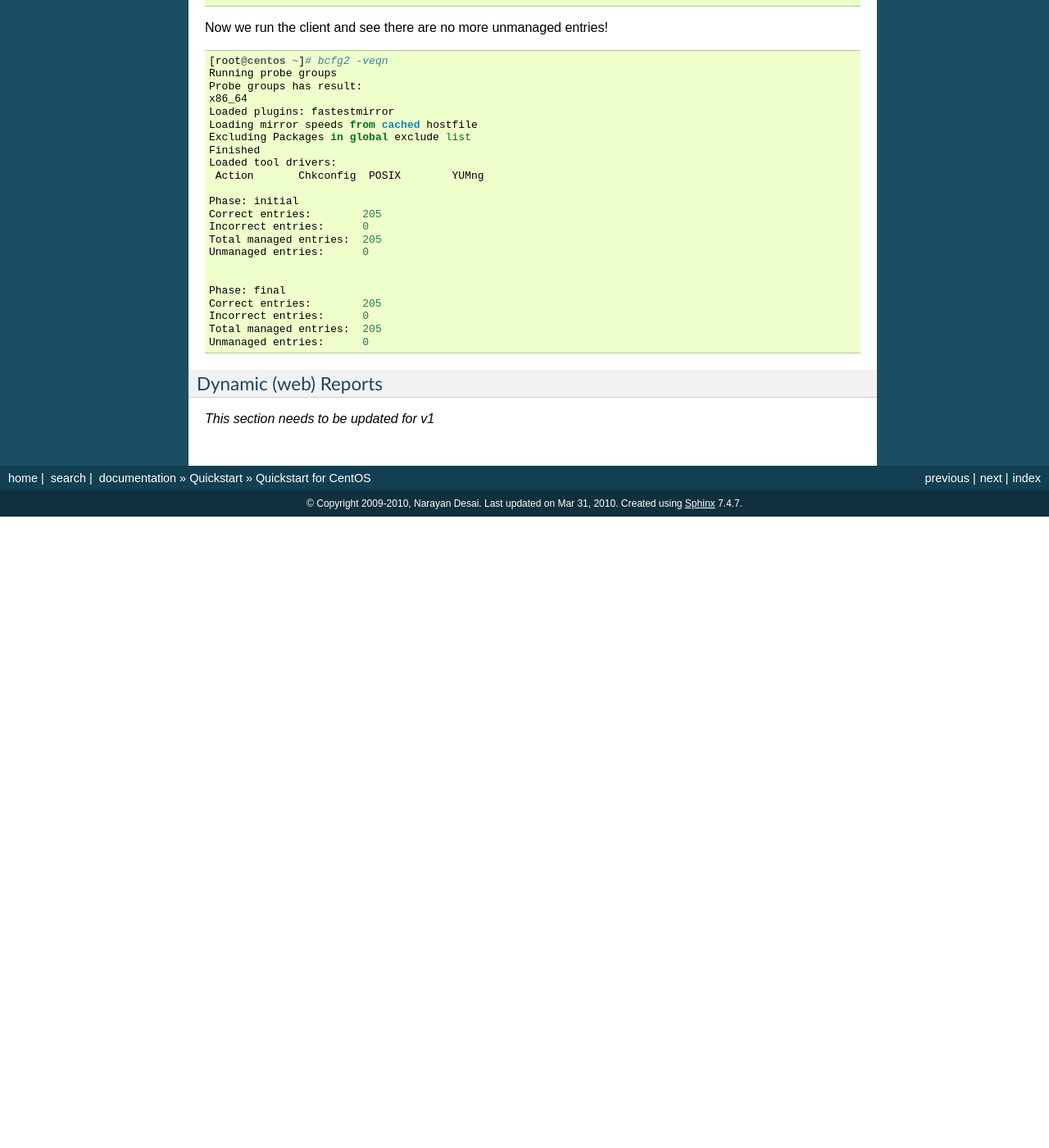
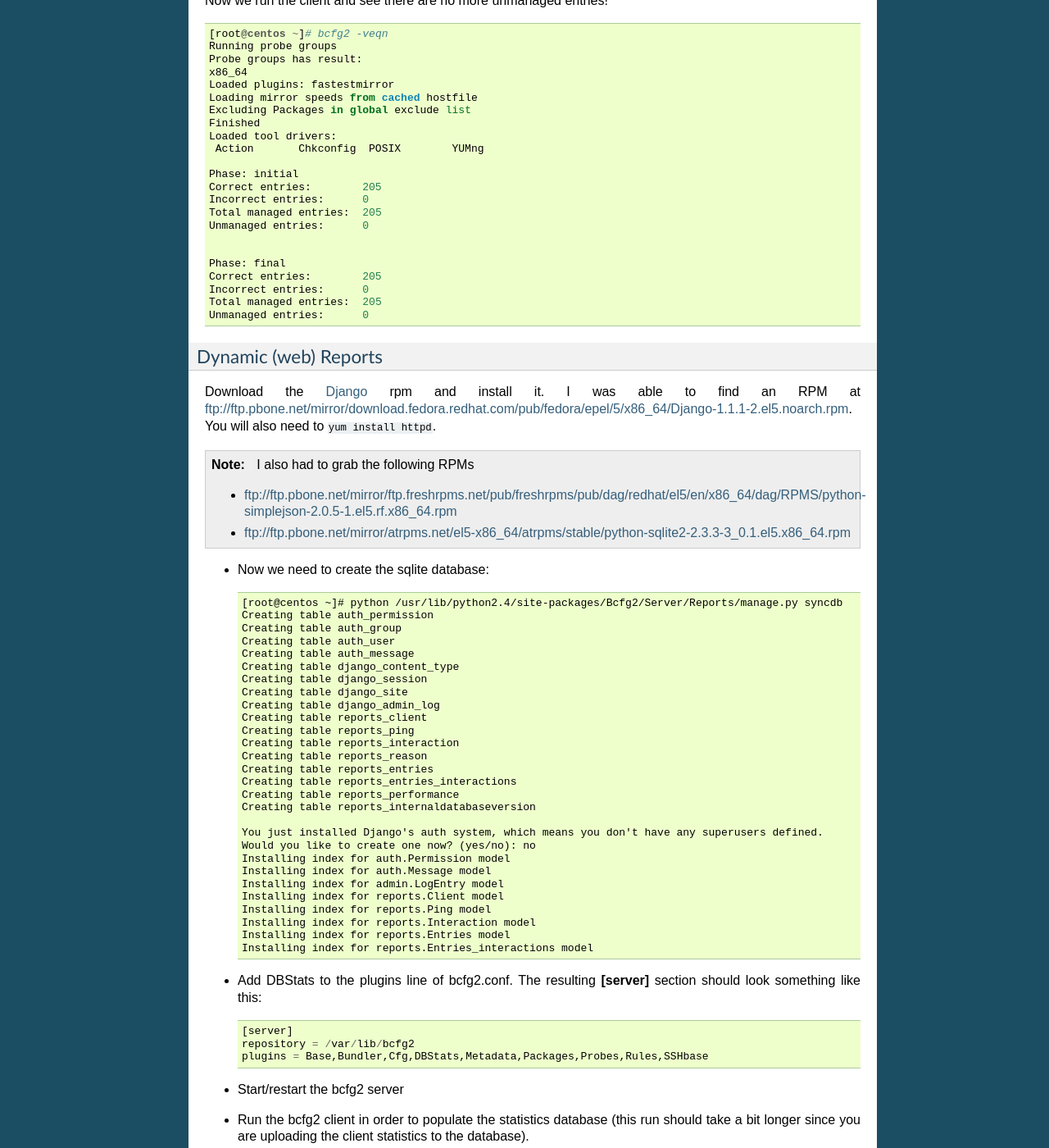
Before and after one commit to Bcfg2/bcfg2, a Sphinx documentation site: the page built from doc/quickstart/centos.txt, in a window 1280 px wide and 1400 px high, scrolled down 8325 px. Shown: the whole window at 82% size. Built offline with Sphinx 7.4.7, drawn with Linux system fonts in a browser that asks for light colours; before the commit the page ends 8955 px from its top, so only the background shows below that; some of the changed text lies outside the part shown.

Commit message:
doc: Add instructions on Dynamic Reports to the centos quickstart
Signed-off-by: Sol Jerome <solj@ices.utexas.edu>

git-svn-id: https://svn.mcs.anl.gov/repos/bcfg/trunk/bcfg2@5806 ce84e21b-d406-0410-9b95-82705330c041

```diff
--- a/doc/getting_started/using-bcfg2-with-centos.txt
+++ b/doc/getting_started/using-bcfg2-with-centos.txt
@@ -7,9 +7,6 @@ Using Bcfg2 With CentOS
 =======================
 
 This section covers specific topics for using Bcfg2 with CentOS. Most likely the tips on this page also apply to other members of the RedHat family of Linux operating systems.
-
-
-This was written for v0.9.6 and used to be in the :ref:`quickstart-centos` page.
 
 From Source
 +++++++++++
--- a/doc/quickstart/centos.txt
+++ b/doc/quickstart/centos.txt
@@ -31,7 +31,6 @@ Your system should now have the necessary software to use Bcfg2. The next step i
 
 Initialize your repository
 ==========================
-*This section needs to be updated for v1*
 
 Now that you're done with the install, you need to initialize your
 repository and setup your ``/etc/bcfg2.conf``. ``bcfg2-admin init``
@@ -62,7 +61,7 @@ is a tool which allows you to automate this::
     Getting Private key
     Repository created successfuly in /var/lib/bcfg2
 
-Change responses as necessary
+Change responses as necessary.
 
 Start the server
 ================
@@ -550,4 +549,87 @@ Now we run the client and see there are no more unmanaged entries! ::
 Dynamic (web) Reports
 ---------------------
 
-*This section needs to be updated for v1*
+Download the `Django`_ rpm and install it. I was able to find an RPM at
+ftp://ftp.pbone.net/mirror/download.fedora.redhat.com/pub/fedora/epel/5/x86_64/Django-1.1.1-2.el5.noarch.rpm. You will also need to ``yum install httpd``.
+
+.. _Django: http://www.djangoproject.com/
+
+.. note:: I also had to grab the following RPMs
+
+          * ftp://ftp.pbone.net/mirror/ftp.freshrpms.net/pub/freshrpms/pub/dag/redhat/el5/en/x86_64/dag/RPMS/python-simplejson-2.0.5-1.el5.rf.x86_64.rpm
+          * ftp://ftp.pbone.net/mirror/atrpms.net/el5-x86_64/atrpms/stable/python-sqlite2-2.3.3-3_0.1.el5.x86_64.rpm
+
+* Now we need to create the sqlite database::
+
+      [root@centos ~]# python /usr/lib/python2.4/site-packages/Bcfg2/Server/Reports/manage.py syncdb
+      Creating table auth_permission
+      Creating table auth_group
+      Creating table auth_user
+      Creating table auth_message
+      Creating table django_content_type
+      Creating table django_session
+      Creating table django_site
+      Creating table django_admin_log
+      Creating table reports_client
+      Creating table reports_ping
+      Creating table reports_interaction
+      Creating table reports_reason
+      Creating table reports_entries
+      Creating table reports_entries_interactions
+      Creating table reports_performance
+      Creating table reports_internaldatabaseversion
+
+      You just installed Django's auth system, which means you don't have any superusers defined.
+      Would you like to create one now? (yes/no): no
+      Installing index for auth.Permission model
+      Installing index for auth.Message model
+      Installing index for admin.LogEntry model
+      Installing index for reports.Client model
+      Installing index for reports.Ping model
+      Installing index for reports.Interaction model
+      Installing index for reports.Entries model
+      Installing index for reports.Entries_interactions model
+
+* Add DBStats to the plugins line of bcfg2.conf. The resulting
+  **[server]** section should look something like this::
+
+      [server]
+      repository = /var/lib/bcfg2
+      plugins = Base,Bundler,Cfg,DBStats,Metadata,Packages,Probes,Rules,SSHbase
+
+* Start/restart the bcfg2 server
+* Run the bcfg2 client in order to populate the statistics database
+  (this run should take a bit longer since you are uploading the client
+  statistics to the database).
+* Download the static reports content::
+
+      root@lucid:~# cd /var/www/
+      root@lucid:/var/www# svn co https://svn.mcs.anl.gov/repos/bcfg/trunk/bcfg2/reports
+
+* Configure Apache using :ref:`dynamic-http-install` as a guide
+* Copy server/statistics sections of bcfg2.conf to
+  ``/etc/bcfg2-web.conf`` (make sure it is world-readable). You should
+  then have something like this::
+
+      [server]
+      repository = /var/lib/bcfg2
+      plugins = Base,Bundler,Cfg,DBStats,Metadata,Packages,Probes,Rules,SSHbase
+
+      [statistics]
+      sendmailpath = /usr/lib/sendmail
+      database_engine = sqlite3
+      # 'postgresql', 'mysql', 'mysql_old', 'sqlite3' or 'ado_mssql'.
+      database_name =
+      # Or path to database file if using sqlite3.
+      #<repository>/etc/brpt.sqlite is default path if left empty
+      database_user =
+      # Not used with sqlite3.
+      database_password =
+      # Not used with sqlite3.
+      database_host =
+      # Not used with sqlite3.
+      database_port =
+      # Set to empty string for default. Not used with sqlite3.
+      web_debug = True
+
+* Restart apache and point a browser to your bcfg2 server
```
Also changed, not shown: other parts of doc/quickstart/centos.txt (+5 -5 lines).
